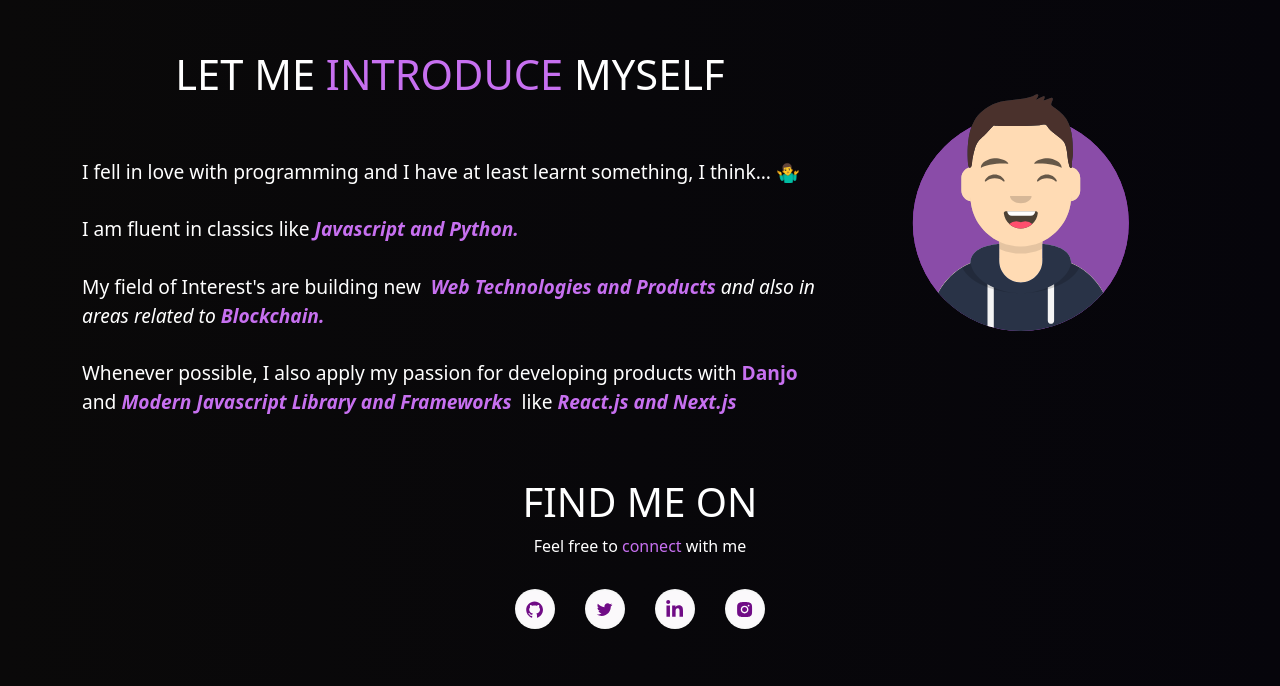
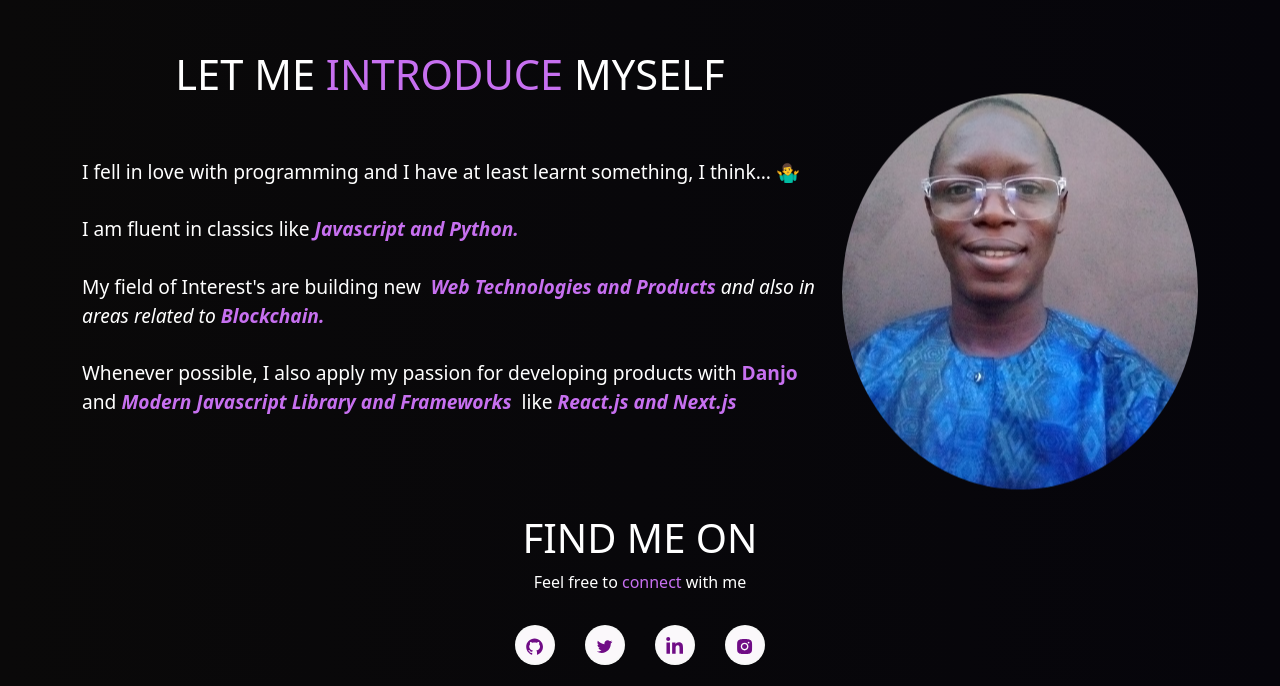
Before and after one commit to Rachamv/Portfolio, a React (Create React App) app: page / in a window 1280 px wide. Shown: the part 722-1408 px from the top of the page. Built offline with nearby package versions, Linux system fonts and the light colour scheme.

Commit message:
update image

```diff
--- a/src/components/Home/Home2.js
+++ b/src/components/Home/Home2.js
@@ -1,6 +1,6 @@
 import React from "react";
 import { Container, Row, Col } from "react-bootstrap";
-import myImg from "../../Assets/avatar.svg";
+import myImg from "../../Assets/image-adewunmi.jpg";
 import Tilt from "react-parallax-tilt";
 import {
   AiFillGithub,
--- a/src/style.css
+++ b/src/style.css
@@ -305,9 +305,24 @@
   }
 }
 
+@keyframes moveUpDown {
+  0%, 100% {
+    transform: translateY(0);
+  }
+  50% {
+    transform: translateY(-10px);
+  }
+}
+
 .myAvtar {
   justify-content: center !important;
   padding-top: 9em !important;
+  animation: moveUpDown 2s infinite;
+}
+
+.myAvtar img {
+  border-radius: 65%;
+  overflow: hidden;
 }
 
 @media (max-width: 767px) {
```
Also changed, not shown: src/Assets/image-adewunmi.jpg (added).
